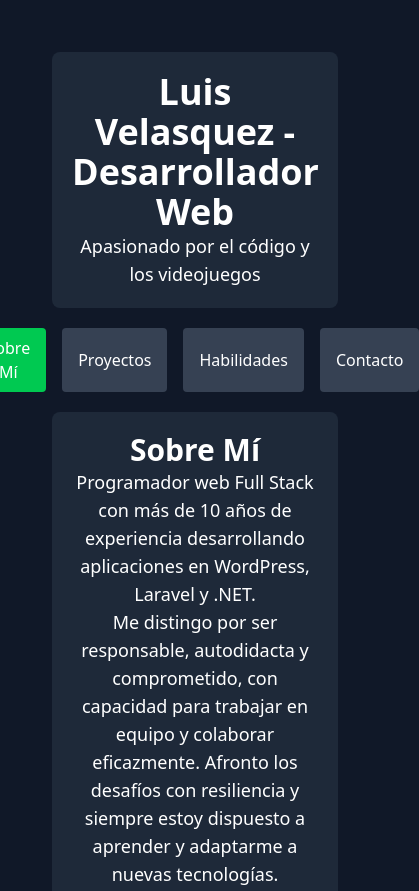
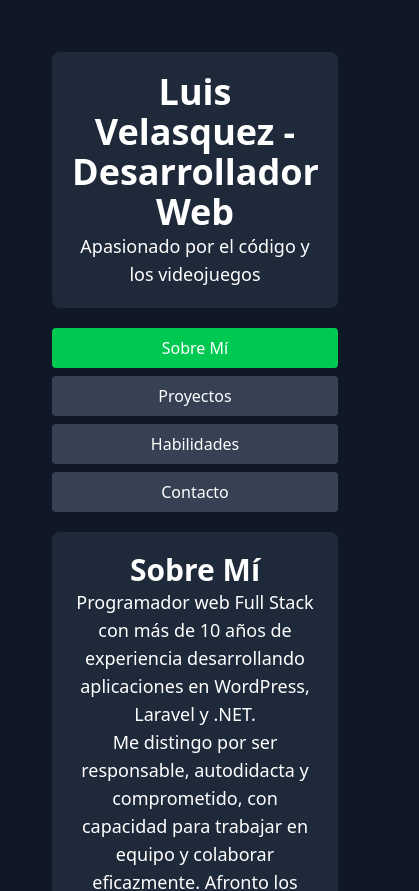
Before and after one commit to luisv1308/mi-portafolio, a React (Vite) app: page / in a window 390 px wide. Shown: the top 891 px of the page, 419 px wide, since content can reach past the window. Built offline with nearby package versions, Linux system fonts and the light colour scheme.

Commit message:
Fixed mobile problems

```diff
--- a/src/Portfolio.tsx
+++ b/src/Portfolio.tsx
@@ -16,7 +16,7 @@ const Portfolio = () => {
                     <p className="text-lg">Apasionado por el código y los videojuegos</p>
                 </header>
 
-                <nav className="flex justify-center space-x-4 my-5">
+                <nav className="flex flex-wrap justify-center gap-2 my-5">
                     {[
                         { id: "sobreMi", label: "Sobre Mí" },
                         { id: "proyectos", label: "Proyectos" },
@@ -25,7 +25,7 @@ const Portfolio = () => {
                     ].map(tab => (
                         <button
                             key={tab.id}
-                            className={"px-4 py-2 rounded " + (activeTab === tab.id ? 'bg-green-500' : 'bg-gray-700')}
+                            className={"px-6 py-2 rounded text-white w-full sm:w-auto " + (activeTab === tab.id ? 'bg-green-500' : 'bg-gray-700')}
 
                             onClick={() => setActiveTab(tab.id)}
                         >
--- a/src/Proyectos.tsx
+++ b/src/Proyectos.tsx
@@ -84,7 +84,7 @@ const Proyectos = () => {
   };
 
   return (
-    <section className="p-6">
+    <section className="p-6 px-4">
       <h2 className="text-3xl font-bold text-center mb-6">Proyectos</h2>
 
       {/* Filtros */}
@@ -105,7 +105,7 @@ const Proyectos = () => {
       </div>
 
       {/* Grid de Proyectos */}
-      <div className="grid md:grid-cols-2 lg:grid-cols-3 gap-6">
+      <div className="grid grid-cols-1 sm:grid-cols-2 lg:grid-cols-3 gap-6">
         {proyectosFiltrados.map((proyecto, index) => (
           <div
             key={index}
@@ -116,7 +116,7 @@ const Proyectos = () => {
               <img
                 src={proyecto.imagenes[0]}
                 alt={proyecto.nombre}
-                className="w-full h-40 object-cover rounded-lg transition-transform duration-300 hover:scale-110"
+                className="w-full h-auto max-h-40 object-cover rounded-lg transition-transform duration-300 hover:scale-110"
                 onClick={() => abrirGaleria(proyecto.imagenes, 0)}
               />
             </div>
@@ -167,7 +167,7 @@ const Proyectos = () => {
             <img
               src={galeria.imagenes[galeria.index]}
               alt="Proyecto"
-              className="max-w-[90vw] max-h-[80vh] rounded-lg shadow-lg"
+              className="max-w-full max-h-[70vh] rounded-lg shadow-lg"
             />
 
             {/* Flecha Derecha */}
```
